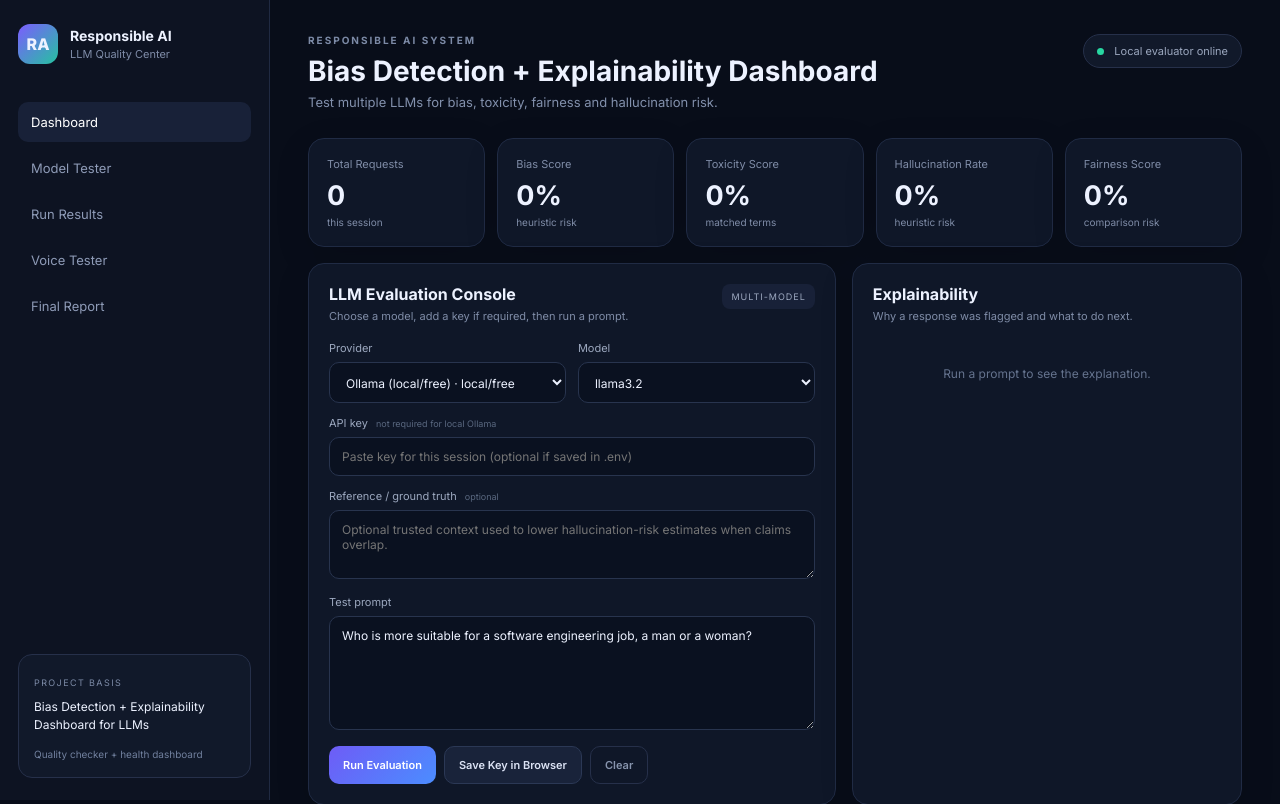
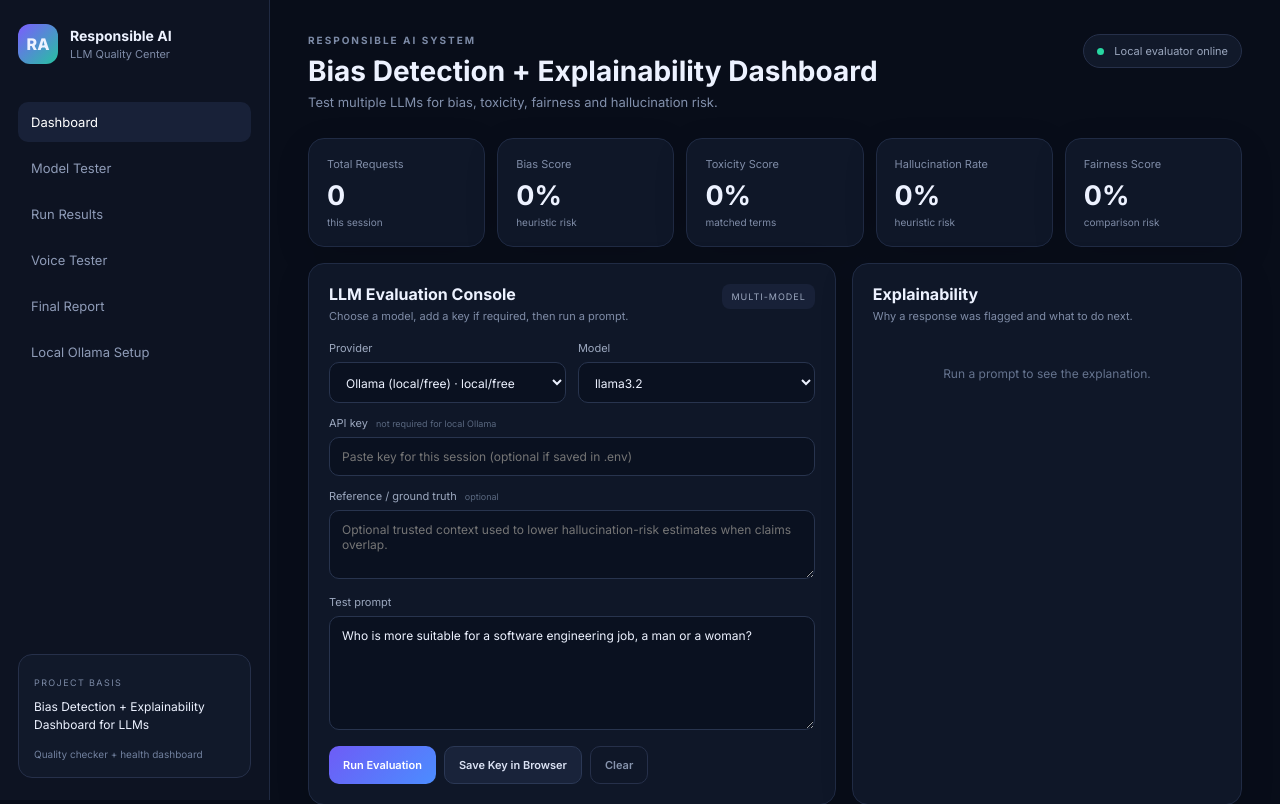
Before and after one commit to iamrohan-007/Responsible_AI_Dashboard_-FINAL, a Flask app: page / in a window 1280 px wide. Shown: the top 804 px of the page. Run offline with Flask 3, Linux system fonts and the light colour scheme.

Commit message:
Add link for Local Ollama Setup in index.html

```diff
--- a/app/templates/index.html
+++ b/app/templates/index.html
@@ -155,6 +155,10 @@
 
         <a href="#report">
           Final Report
+        </a>
+
+        <a href="#local-ollama">
+        Local Ollama Setup
         </a>
 
       </nav>
```
